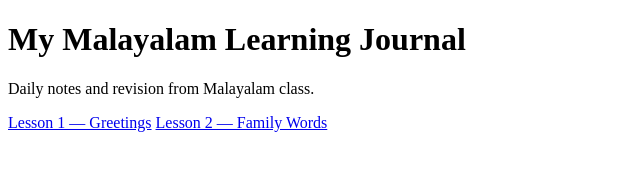
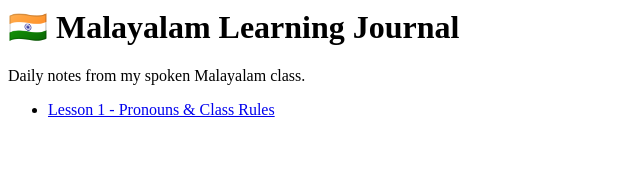
Before and after one commit to aish-malayalam/malayalam-class-rr, a plain HTML site: page index.html in a window 1280 px wide. Shown: the whole page, without its empty margins (0-640 px from the left). Drawn offline with Linux system fonts and the light colour scheme.

Commit message:
Update index.html

```diff
--- a/index.html
+++ b/index.html
@@ -1,20 +1,7 @@
-<!DOCTYPE html>
-<html lang="en">
-<head>
-  <meta charset="UTF-8">
-  <meta name="viewport" content="width=device-width, initial-scale=1.0">
-  <title>My Malayalam Lessons</title>
-  <link rel="stylesheet" href="styles.css">
-</head>
-<body>
-  <main class="container">
-    <h1>My Malayalam Learning Journal</h1>
-    <p>Daily notes and revision from Malayalam class.</p>
+<h1>🇮🇳 Malayalam Learning Journal</h1>
 
-    <section class="lesson-list">
-      <a href="lessons/lesson-01.html">Lesson 1 — Greetings</a>
-      <a href="lessons/lesson-02.html">Lesson 2 — Family Words</a>
-    </section>
-  </main>
-</body>
-</html>
+<p>Daily notes from my spoken Malayalam class.</p>
+
+<ul>
+    <li><a href="lessons/lesson-01.html">Lesson 1 - Pronouns & Class Rules</a></li>
+</ul>
```
